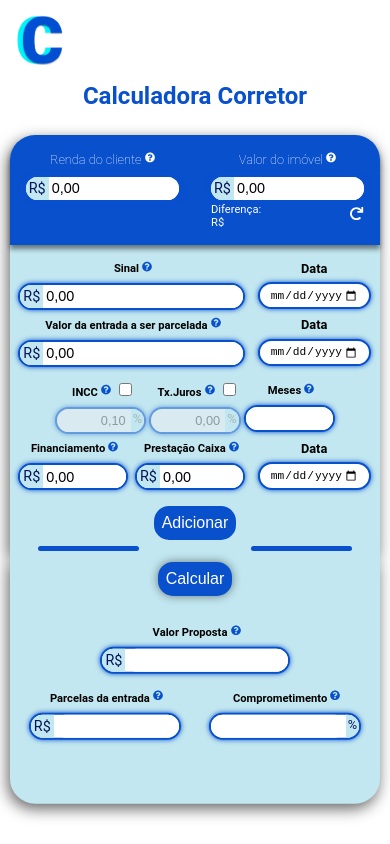
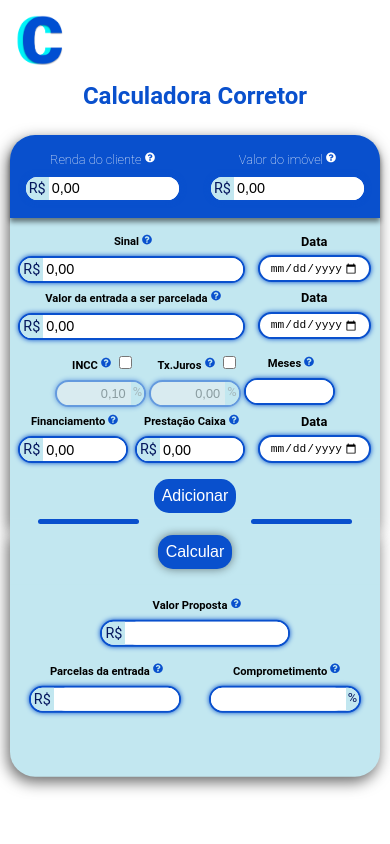
Before and after one commit to IRizzon/ProjectCC, a React (Create React App) app: page / in a window 390 px wide. Built offline with nearby package versions, Linux system fonts and the light colour scheme; the HTML template or start-up script is replaced by a standard one.

Commit message:
removido calculo em tempo real, voltara futuramente

```diff
--- a/src/pages/Home/index.js
+++ b/src/pages/Home/index.js
@@ -267,40 +267,6 @@ function Home(){
         return parseFloat(number.replace(/[^0-9]/g, '').replace(',', '.'));
     };
 
-    //Diference Proposal
-
-
-    const CalculateDif =  (e) => {
-        e.preventDefault();
-
-        const financiamento = parseNumber(input.financiamento);
-        const valorEntrada = parseNumber(input.valorEntrada);
-        const parcelaEntrada = parseNumber(input.parcelaEntrada);
-        const valorImovel = parseNumber(input.valorImovel);
-
-        let totalDif = valorImovel;
-        totalDif -= financiamento;
-        totalDif -= valorEntrada;
-        totalDif -= parcelaEntrada;
-
-        addedSections.forEach(section => {
-            if (section.value !== ''){
-                console.log("section.value:", section.value);
-                totalDif -= parseNumber(section.value);
-            }
-        });
-
-        totalDif /=100
-
-        setInput(prevInput => ({
-            ...prevInput,
-            dif: totalDif.toLocaleString('pt-BR', { minimumFractionDigits: 2, maximumFractionDigits: 2 })
-        }));
-
-    };
-
-
-
     const calculateTotal = (e) => {
         e.preventDefault();
 
@@ -431,11 +397,6 @@ function Home(){
                             <div className='bar'>
                                 <span>R$</span>
                                 <input type="text" value={input.valorImovel} onChange={handleInputChangeInitial('valorImovel')}/>
-                            </div>
-                            <div className='dif'>
-                                <span>Diferença: R$</span>
-                                <input type='text' value={input.dif} disabled />
-                                <button className='refresh' onClick={CalculateDif}><FaRedo className='recalc'/></button>
                             </div>
                         </div>
                     </section>
--- a/src/pages/Home/style.css
+++ b/src/pages/Home/style.css
@@ -84,30 +84,6 @@ h1{
     flex-direction: column;
     align-items: center;
 }
-
-.dif{
-    width: 100%;
-    display: flex;
-    font-size: 1rem;
-}
-
-.dif span{
-    width: 30% ;
-}
-
-.dif input{
-    width: 90%;
-    border: none;
-    background-color: #0950CD;
-    color: #FFF;
-    font-size: 1rem;
-}
-
-.refresh{
-    border: none;
-    background-color: #0950CD;
-}
-
 
 .title{
     font-size: 1.5rem;
@@ -436,14 +412,6 @@ h1{
         white-space: normal;
     }
 
-    .dif span{
-        width: 45%;
-    }
-
-    .dif input{
-        width: 60%;
-    }
-
     .form1, .form2{
         width: 95vw;
         padding-bottom: 3rem;
@@ -505,20 +473,6 @@ h1{
     .intro_box{
         padding: 1rem;
         width: 50%;
-    }
-
-    .dif{
-        font-size: 0.7rem;
-    }
-
-    .dif span{
-        margin-top: 1px;
-        width: 40%;
-    }
-
-    .dif input{
-        width: 60%;
-        font-size: 0.7rem;
     }
 
     .bar{
```
